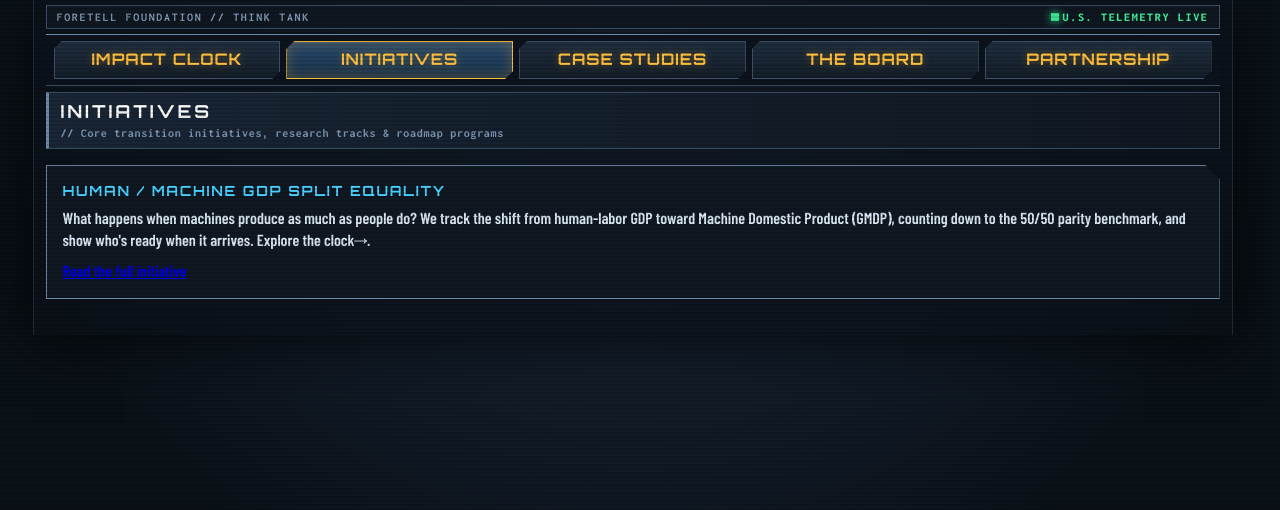
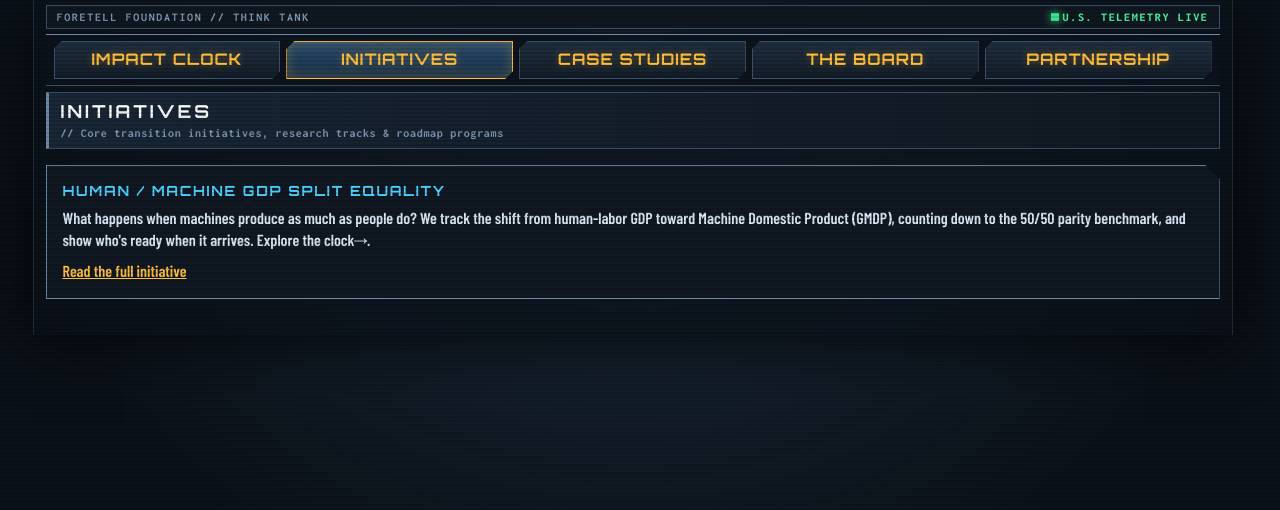
Before and after one commit to Shanelord/foretell, a plain HTML site: page index.html in a window 1280 px wide. Both pictures are taken after a click on the link "INITIATIVES". Drawn offline with nearby package versions, Linux system fonts and the light colour scheme; a web font is replaced by a local one.

Commit message:
Change link color for GDP initiative

```diff
--- a/index.html
+++ b/index.html
@@ -1820,7 +1820,7 @@ th.s2 {
       <div class="card">
         <h3>Human / Machine GDP Split Equality</h3>
         <p>What happens when machines produce as much as people do? We track the shift from human-labor GDP toward Machine Domestic Product (GMDP), counting down to the 50/50 parity benchmark, and show who's ready when it arrives. Explore the clock→.</p>
-     <p><a href="./human-machine-gdp.html">Read the full initiative</a></p>
+     <p><a href="./human-machine-gdp.html" style="color: var(--amber);">Read the full initiative</a></p>
       </div>
           </div>
   </section>
```
